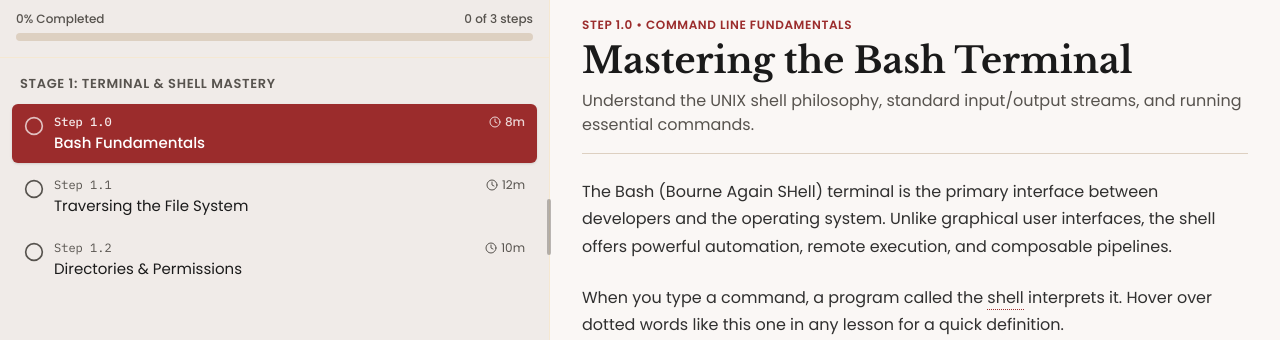
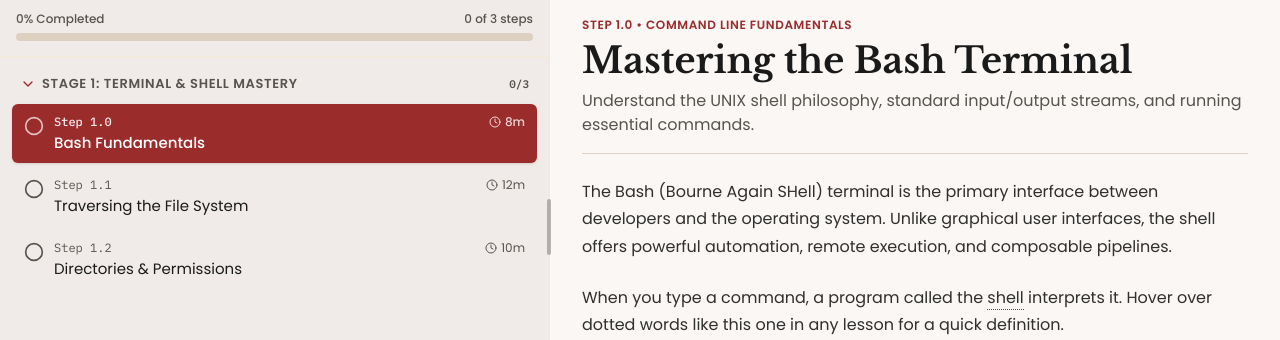
Before and after one commit to Stepheng753/LMS, a React (Vite) app: page / in a window 1280 px wide. Both pictures are taken after a click on the button "START TRACK". Shown: the part 201-541 px from the top of the page. Built offline with nearby package versions, Linux system fonts and the light colour scheme.

Commit message:
feat: collapse inactive topics in the module sidebar
Only the topic containing the current step stays open. Moving into another topic collapses the rest, and each header can still be toggled by hand. Headers show a done/total count.

```diff
--- a/src/components/layout/ModuleSidebar.tsx
+++ b/src/components/layout/ModuleSidebar.tsx
@@ -1,5 +1,5 @@
 import { useCallback, useEffect, useRef, useState } from 'react';
-import { ArrowLeft, CheckCircle2, Circle, Clock } from 'lucide-react';
+import { ArrowLeft, CheckCircle2, ChevronRight, Circle, Clock } from 'lucide-react';
 import { ModuleDefinition, StageItem, StepItem } from '../../types/lms';
 import { ProgressBar } from '../common/ProgressBar';
 
@@ -73,6 +73,23 @@ export const ModuleSidebar: React.FC<ModuleSidebarProps> = ({
       window.removeEventListener('pointerup', onUp);
     };
   }, [isDragging]);
+
+  // Only the topic (stage) you are working in stays open; moving to another topic collapses the rest.
+  // Headers can still be clicked to open or close any topic by hand.
+  const activeStageId = module.stages.find((st) => st.steps.some((x) => x.id === activeStep.id))?.id;
+  const [openStages, setOpenStages] = useState<Set<string>>(() => new Set(activeStageId ? [activeStageId] : []));
+
+  useEffect(() => {
+    if (activeStageId) setOpenStages(new Set([activeStageId]));
+  }, [activeStageId]);
+
+  const toggleStage = (id: string) =>
+    setOpenStages((prev) => {
+      const next = new Set(prev);
+      if (next.has(id)) next.delete(id);
+      else next.add(id);
+      return next;
+    });
 
   const allSteps = module.stages.flatMap((stage) => stage.steps);
   const totalSteps = allSteps.length;
@@ -152,16 +169,32 @@ export const ModuleSidebar: React.FC<ModuleSidebarProps> = ({
       <div className="flex-1 overflow-y-auto p-3 space-y-4">
         {module.stages.map((stage: StageItem) => {
           const stageCompleted = stage.steps.every((s) => completedStepIds.includes(s.id));
+          const stageDone = stage.steps.filter((s) => completedStepIds.includes(s.id)).length;
+          const isOpen = openStages.has(stage.id);
 
           return (
             <div key={stage.id} className="space-y-1.5">
-              <div className="flex items-center justify-between px-2 py-1 text-[13px] font-semibold uppercase tracking-wider text-muted-foreground">
-                <span className="truncate">{stage.title}</span>
-                {stageCompleted && (
+              <button
+                onClick={() => toggleStage(stage.id)}
+                aria-expanded={isOpen}
+                className="w-full flex items-center justify-between gap-2 px-2 py-1 rounded-md text-[13px] font-semibold uppercase tracking-wider text-muted-foreground hover:text-primary hover:bg-sidebar-accent/40 transition-colors text-left"
+              >
+                <span className="flex items-center gap-1.5 min-w-0">
+                  <ChevronRight
+                    className={`w-4 h-4 shrink-0 text-primary transition-transform ${isOpen ? 'rotate-90' : ''}`}
+                  />
+                  <span className="truncate">{stage.title}</span>
+                </span>
+                {stageCompleted ? (
                   <CheckCircle2 className="w-3.5 h-3.5 text-emerald-600 shrink-0" />
+                ) : (
+                  <span className="shrink-0 font-mono text-[11px] normal-case tracking-normal">
+                    {stageDone}/{stage.steps.length}
+                  </span>
                 )}
-              </div>
+              </button>
 
+              {isOpen && (
               <div className="space-y-1">
                 {stage.steps.map((step: StepItem) => {
                   const isActive = step.id === activeStep.id;
@@ -219,6 +252,7 @@ export const ModuleSidebar: React.FC<ModuleSidebarProps> = ({
                   );
                 })}
               </div>
+              )}
             </div>
           );
         })}
```
